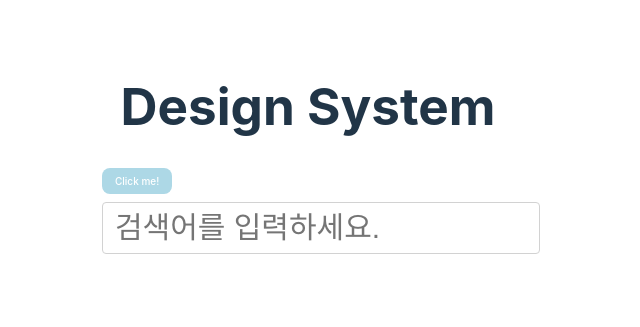
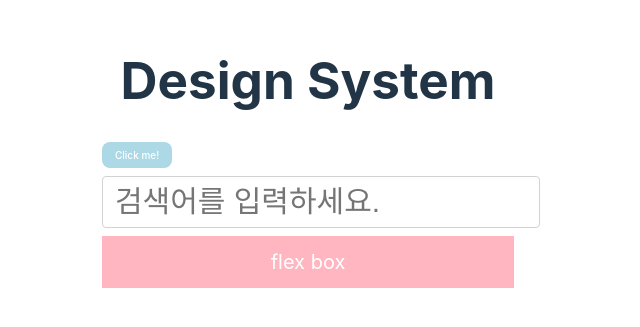
Before and after one commit to ShinjungOh/2024-learn-design-system, a React (Vite) app: page / in a window 1280 px wide. Shown: the part 247-574 px from the top of the page, without its empty margins (332-972 px from the left). Built offline with nearby package versions, Linux system fonts and the light colour scheme.

Commit message:
feat: Flex 컴포넌트 구현

```diff
--- a/src/App.tsx
+++ b/src/App.tsx
@@ -1,6 +1,7 @@
 import "./App.css";
 import Button from "./components/Button";
 import Input from "./components/Input";
+import Flex from "./components/Flex.tsx";
 
 export default function App() {
   return (
@@ -9,7 +10,14 @@ export default function App() {
       <Button backgroundColor="blue" color="white" size="s">
         Click me!
       </Button>
-      <Input placeholder="검색어를 입력하세요." size="l" isDisabled={false} />
+      <Input
+        placeholder="검색어를 입력하세요."
+        fontSize="l"
+        isDisabled={false}
+      />
+      <Flex color="white" backgroundColor="pink" direction="column">
+        flex box
+      </Flex>
     </>
   );
 }
--- /dev/null
+++ b/src/components/Flex.tsx
@@ -0,0 +1,58 @@
+import { PropsWithChildren } from "react";
+import styled from "@emotion/styled";
+import styleToken from "../styles/styleToken.css.ts";
+
+type FlexProps = {
+  children?: React.ReactNode;
+  direction: "row" | "column" | "row-reverse" | "column-reverse";
+  width?: number;
+  height?: string;
+  fontSize?: keyof typeof styleToken.size;
+  color?: keyof typeof styleToken.color;
+  backgroundColor?: keyof typeof styleToken.color;
+} & React.HTMLAttributes<HTMLDivElement>;
+
+export default function Flex({
+  children,
+  direction,
+  width,
+  height,
+  color,
+  backgroundColor,
+  fontSize,
+}: PropsWithChildren<FlexProps>) {
+  return (
+    <FlexContainer
+      direction={direction}
+      width={width}
+      height={height}
+      color={color}
+      backgroundColor={backgroundColor}
+      fontSize={fontSize}
+    >
+      {children}
+    </FlexContainer>
+  );
+}
+
+const FlexContainer = styled.div<FlexProps>`
+  display: flex;
+  flex-direction: ${({ direction }) => direction ?? "row"};
+  justify-content: center;
+  align-items: center;
+  align-content: center;
+  box-sizing: border-box;
+  padding: 10px;
+  flex-wrap: wrap;
+  border: 1px solid transparent;
+  width: ${({ width }) => (width ? `${width}px` : "100%")};
+  height: ${({ height }) => (height ? `${height}` : "auto")};
+  font-size: ${({ fontSize }) =>
+    fontSize ? `${styleToken.size[fontSize]}` : `${styleToken.size.m}`};
+  color: ${({ color }) =>
+    color ? `${styleToken.color[color]}` : `${styleToken.color.black}`};
+  background-color: ${({ backgroundColor }) =>
+    backgroundColor
+      ? `${styleToken.color[backgroundColor]}`
+      : `${styleToken.color.lightGray}`};
+`;
--- a/src/components/Input.tsx
+++ b/src/components/Input.tsx
@@ -1,16 +1,16 @@
+import { PropsWithChildren, useState } from "react";
 import styleToken from "../styles/styleToken.css";
 import styled from "@emotion/styled";
-import { PropsWithChildren, useState } from "react";
 
 type InputProps = {
-  size?: keyof typeof styleToken.size;
+  fontSize?: keyof typeof styleToken.size;
   placeholder?: string;
   isDisabled?: boolean;
   required?: boolean;
 } & React.InputHTMLAttributes<HTMLInputElement>;
 
 export default function Input({
-  size,
+  fontSize,
   placeholder,
   isDisabled,
   required,
@@ -25,7 +25,7 @@ export default function Input({
 
   return (
     <InputContainer
-      size={size}
+      fontSize={fontSize}
       placeholder={placeholder}
       disabled={isDisabled}
       value={input}
@@ -49,5 +49,6 @@ const InputContainer = styled.input<InputProps>`
   border: 1px solid ${styleToken.color.lightGray};
   border-radius: 4px;
   color: ${styleToken.color.gray};
-  font-size: ${({ size }) => (size ? `${styleToken.size[size]}` : "20px")};
+  font-size: ${({ fontSize }) =>
+    fontSize ? `${styleToken.size[fontSize]}` : `${styleToken.size.m}`};
 `;
```
